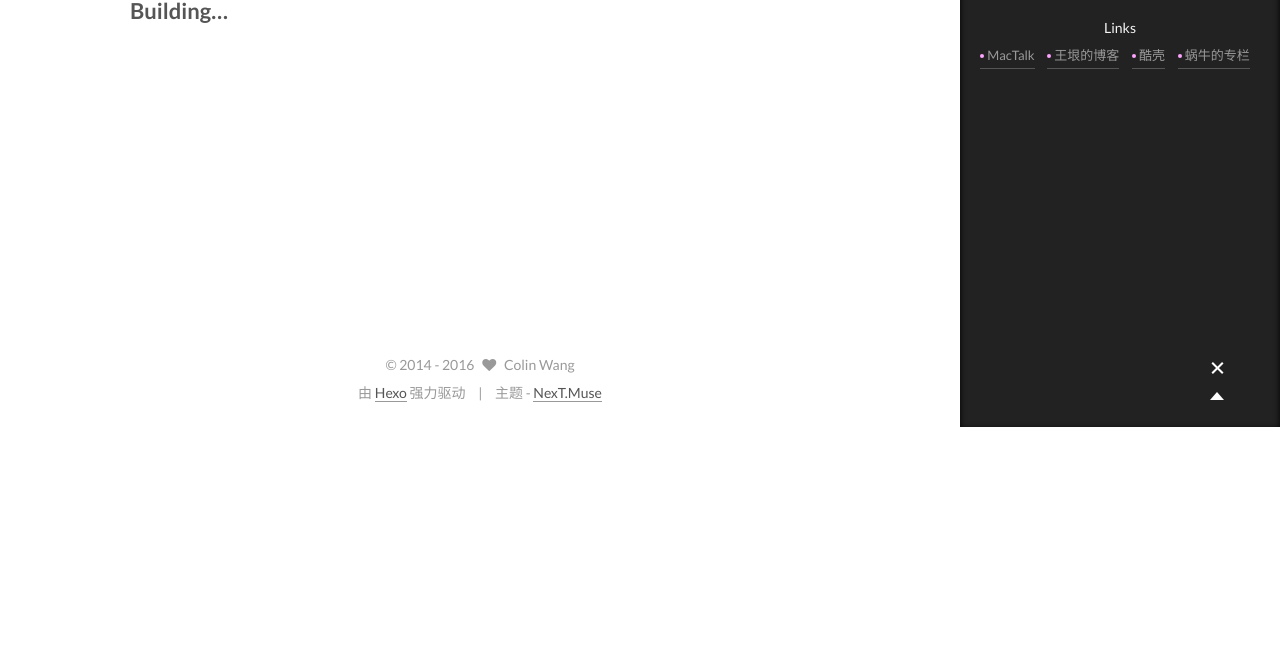
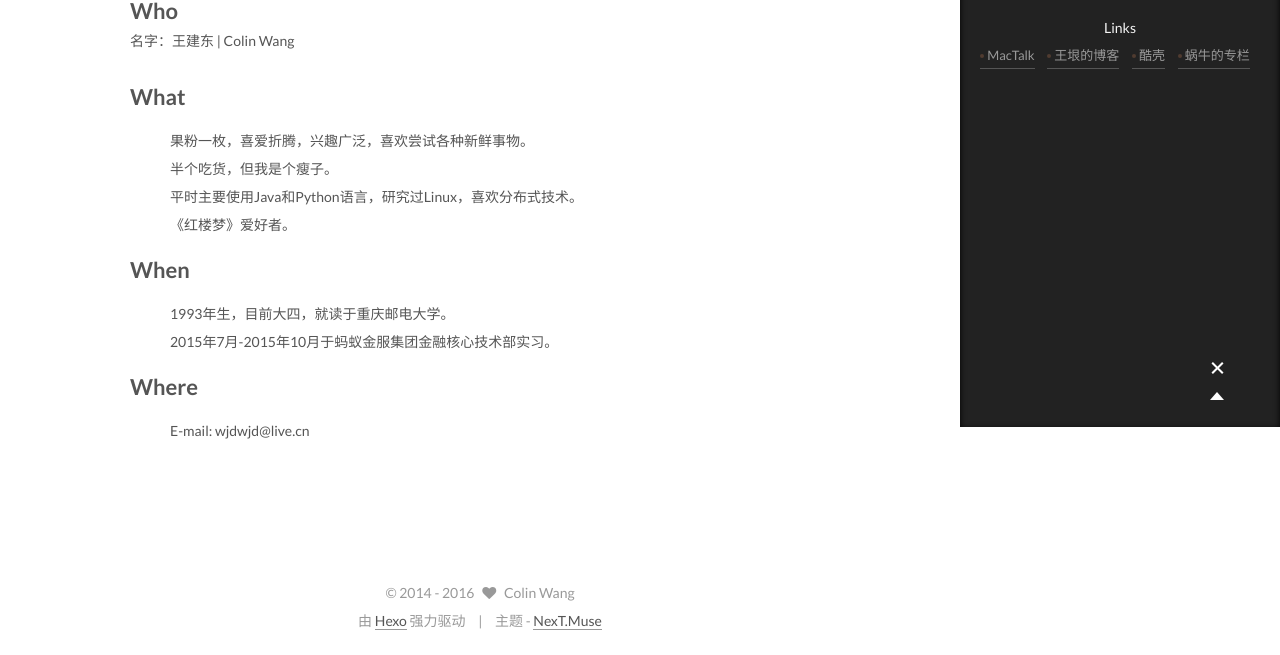
Before and after one commit to colinwjd/colinwjd.github.io, a plain HTML site: page about/index.html in a window 1280 px wide. Shown: the part 373-1028 px from the top of the page. Before the commit the page ends 800 px from the top, so only its background shows below. Drawn offline with Linux system fonts and the light colour scheme; a script that the page names is missing.

Commit message:
Site updated: 2016-02-28 20:06:16

```diff
--- a/about/index.html
+++ b/about/index.html
@@ -59,16 +59,52 @@
 
 
 
-<meta name="description" content="Building…">
+<meta name="description" content="Who名字：王建东 | Colin Wang
+What
+果粉一枚，喜爱折腾，兴趣广泛，喜欢尝试各种新鲜事物。
+半个吃货，但我是个瘦子。
+平时主要使用Java和Python语言，研究过Linux，喜欢分布式技术。
+《红楼梦》爱好者。
+
+When
+1993年生，目前大四，就读于重庆邮电大学。
+2015年7月-2015年10月于蚂蚁金服集团金融核心技术部实习。
+
+Where
+E-mail: wjdwjd">
 <meta property="og:type" content="website">
 <meta property="og:title" content="About">
 <meta property="og:url" content="http://wjd1218.github.io/about/index.html">
 <meta property="og:site_name" content="从零到无穷大">
-<meta property="og:description" content="Building…">
-<meta property="og:updated_time" content="2016-02-27T06:26:44.000Z">
+<meta property="og:description" content="Who名字：王建东 | Colin Wang
+What
+果粉一枚，喜爱折腾，兴趣广泛，喜欢尝试各种新鲜事物。
+半个吃货，但我是个瘦子。
+平时主要使用Java和Python语言，研究过Linux，喜欢分布式技术。
+《红楼梦》爱好者。
+
+When
+1993年生，目前大四，就读于重庆邮电大学。
+2015年7月-2015年10月于蚂蚁金服集团金融核心技术部实习。
+
+Where
+E-mail: wjdwjd">
+<meta property="og:updated_time" content="2016-02-28T12:05:13.000Z">
 <meta name="twitter:card" content="summary">
 <meta name="twitter:title" content="About">
-<meta name="twitter:description" content="Building…">
+<meta name="twitter:description" content="Who名字：王建东 | Colin Wang
+What
+果粉一枚，喜爱折腾，兴趣广泛，喜欢尝试各种新鲜事物。
+半个吃货，但我是个瘦子。
+平时主要使用Java和Python语言，研究过Linux，喜欢分布式技术。
+《红楼梦》爱好者。
+
+When
+1993年生，目前大四，就读于重庆邮电大学。
+2015年7月-2015年10月于蚂蚁金服集团金融核心技术部实习。
+
+Where
+E-mail: wjdwjd">
 
 
 
@@ -242,7 +278,21 @@
   <div id="posts" class="posts-expand">
 
 
-      <h1 id="Building…">Building…</h1>
+      <h1 id="Who">Who</h1><p>名字：王建东 | Colin Wang</p>
+<h1 id="What">What</h1><ul>
+<li>果粉一枚，喜爱折腾，兴趣广泛，喜欢尝试各种新鲜事物。</li>
+<li>半个吃货，但我是个瘦子。</li>
+<li>平时主要使用Java和Python语言，研究过Linux，喜欢分布式技术。</li>
+<li>《红楼梦》爱好者。</li>
+</ul>
+<h1 id="When">When</h1><ul>
+<li>1993年生，目前大四，就读于重庆邮电大学。</li>
+<li>2015年7月-2015年10月于蚂蚁金服集团金融核心技术部实习。</li>
+</ul>
+<h1 id="Where">Where</h1><ul>
+<li>E-mail: wjdwjd@live.cn</li>
+</ul>
+
 
   </div>
 
--- a/css/main.css
+++ b/css/main.css
@@ -1528,7 +1528,7 @@ pre .javascript .function {
   width: 4px;
   height: 4px;
   border-radius: 50%;
-  background: #ffa3ff;
+  background: #503b30;
 }
 .sidebar-nav {
   margin: 0 0 20px;
--- a/sitemap.xml
+++ b/sitemap.xml
@@ -3,7 +3,7 @@
 
   <url>
     <loc>http://wjd1218.github.io/about/index.html</loc>
-    <lastmod>2016-02-27T06:26:44.000Z</lastmod>
+    <lastmod>2016-02-28T12:05:13.000Z</lastmod>
   </url>
 
   <url>
```
